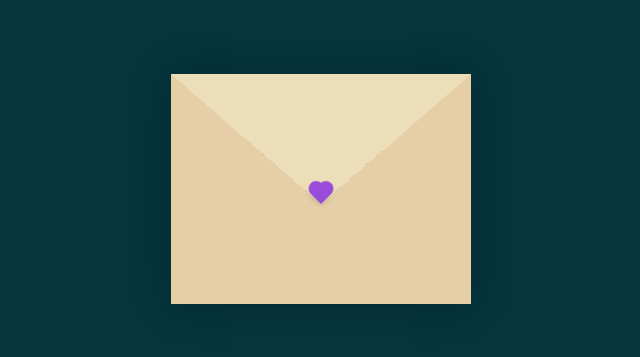
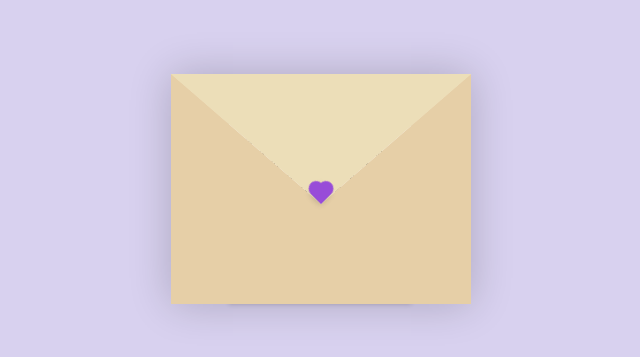
Before and after one commit to Thiagoarruda09/Carta-Para-Leticia, a plain HTML site: page index.html in a window 1280 px wide. Shown: the part 211-568 px from the top of the page, without its empty margins (319-959 px from the left). Drawn offline with nearby package versions, Linux system fonts and the light colour scheme.

Commit message:
muda a cor

```diff
--- a/style.css
+++ b/style.css
@@ -1,6 +1,6 @@
 :root{
   --primary: #fff;
-  --bg-color: rgb(5, 53, 61);
+  --bg-color: #D8D1EF;
   --bg-envelope-color: #f5edd1;
   --envelope-tab: #ecdeb8;
   --envelope-cover: #e6cfa7;
```
